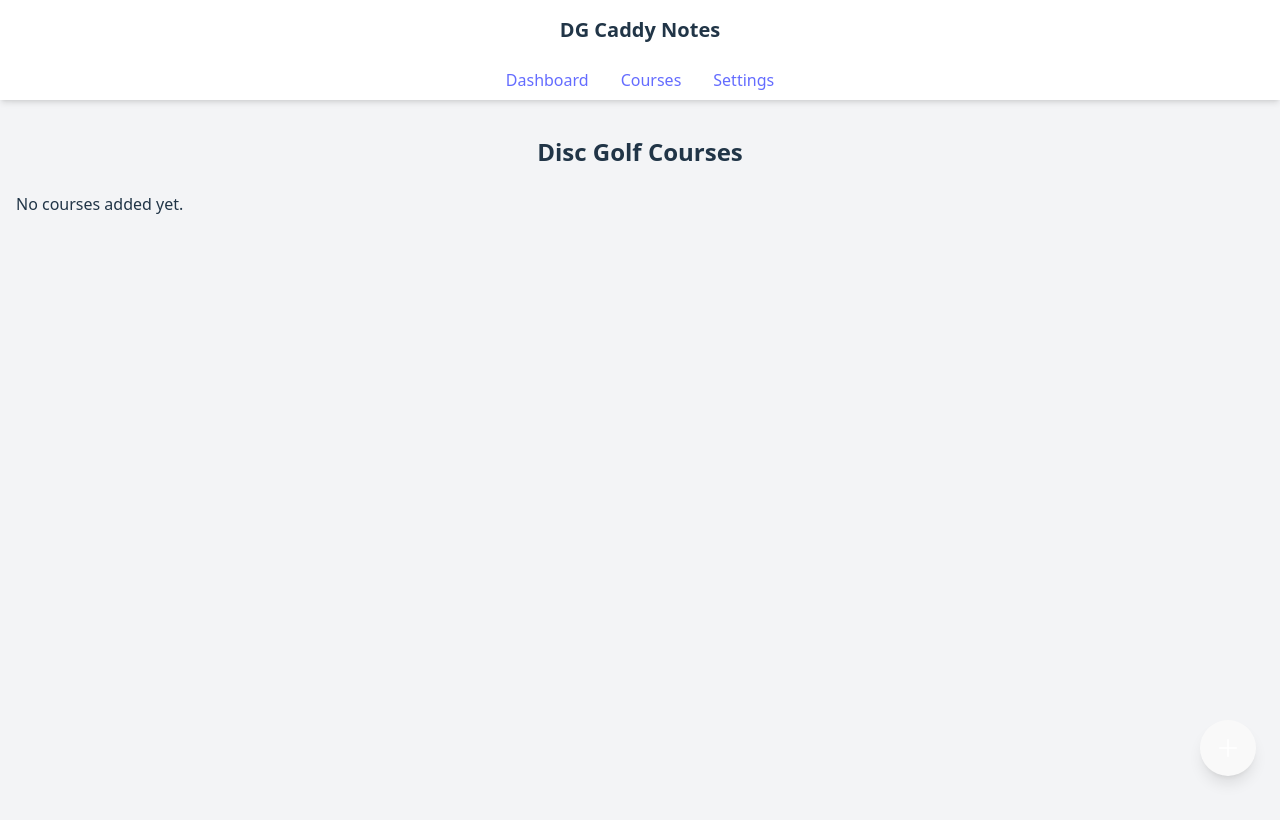
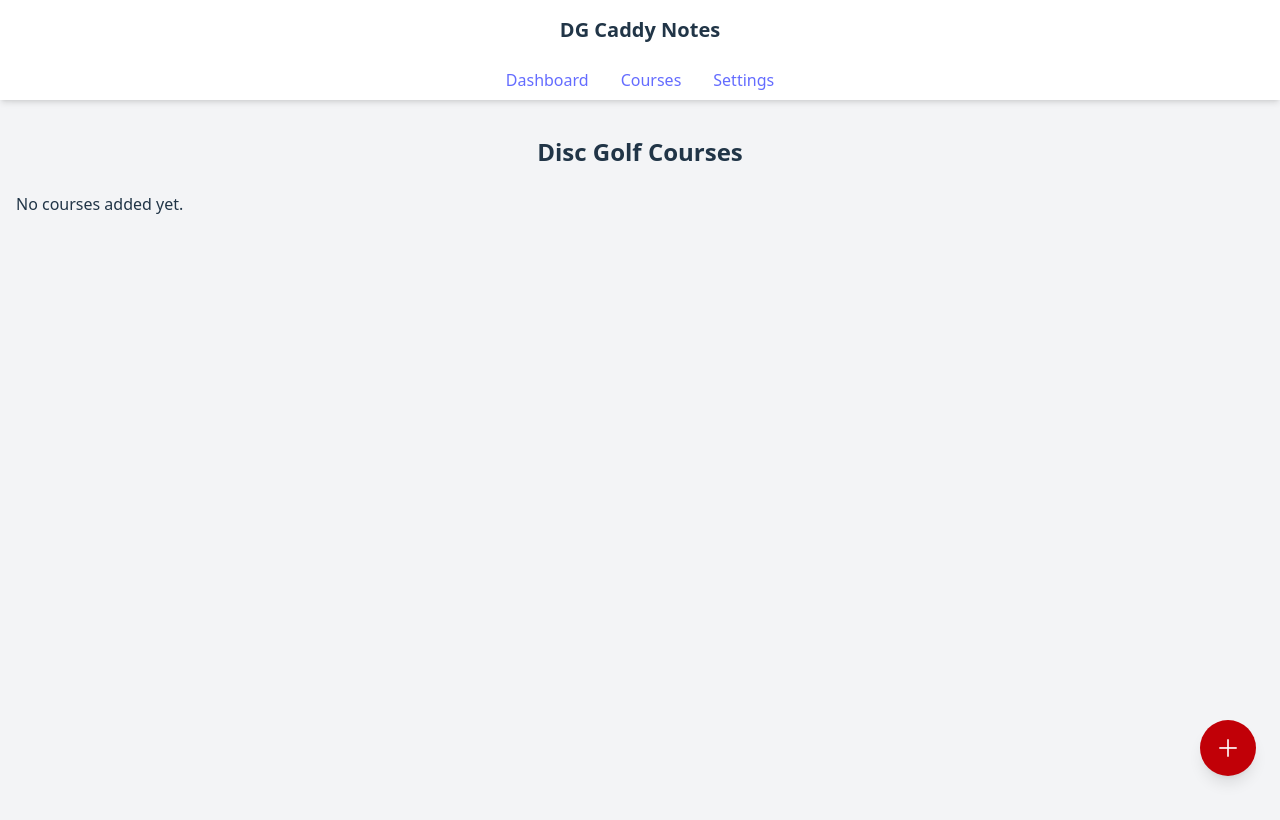
Before and after one commit to AndrewAlllDay/DG-Notes, a React (Vite) app: page / in a window 1280 px wide. Shown: the top 820 px of the page. Built offline with nearby package versions, Linux system fonts and the light colour scheme.

Commit message:
fixes button colors

```diff
--- a/src/components/Courses.jsx
+++ b/src/components/Courses.jsx
@@ -277,7 +277,7 @@ export default function Courses() {
             {/* FAB */}
             <button
                 onClick={openModal}
-                className="fixed bottom-6 right-6 bg-red-600 hover:bg-red-700 text-white rounded-full w-14 h-14 flex items-center justify-center shadow-lg z-50"
+                className="fab-fix fixed bottom-6 right-6 bg-red-600 hover:bg-red-700 text-white rounded-full w-14 h-14 flex items-center justify-center shadow-lg z-50"
                 aria-label="Add Course"
             >
                 <span className="text-2xl">＋</span>
@@ -329,7 +329,7 @@ export default function Courses() {
                             {/* Delete Button */}
                             <button
                                 onClick={(e) => deleteCourse(e, course.id)}
-                                className="absolute right-0 top-0 bottom-0 w-20 bg-red-600 text-white flex items-center justify-center z-0"
+                                className="fab-fix absolute right-0 top-0 bottom-0 w-20 bg-red-600 text-white flex items-center justify-center z-0"
                                 aria-label={`Delete ${course.name}`}
                             >
                                 <Trash />
@@ -404,7 +404,7 @@ function AddHoleForm({ onAddHole }) {
             />
             <button
                 type="submit"
-                className="w-full bg-blue-600 text-white py-2 rounded hover:bg-blue-700"
+                className="w-full btn-fix text-white py-2 rounded hover:bg-blue-700"
             >
                 Add Hole
             </button>
```
